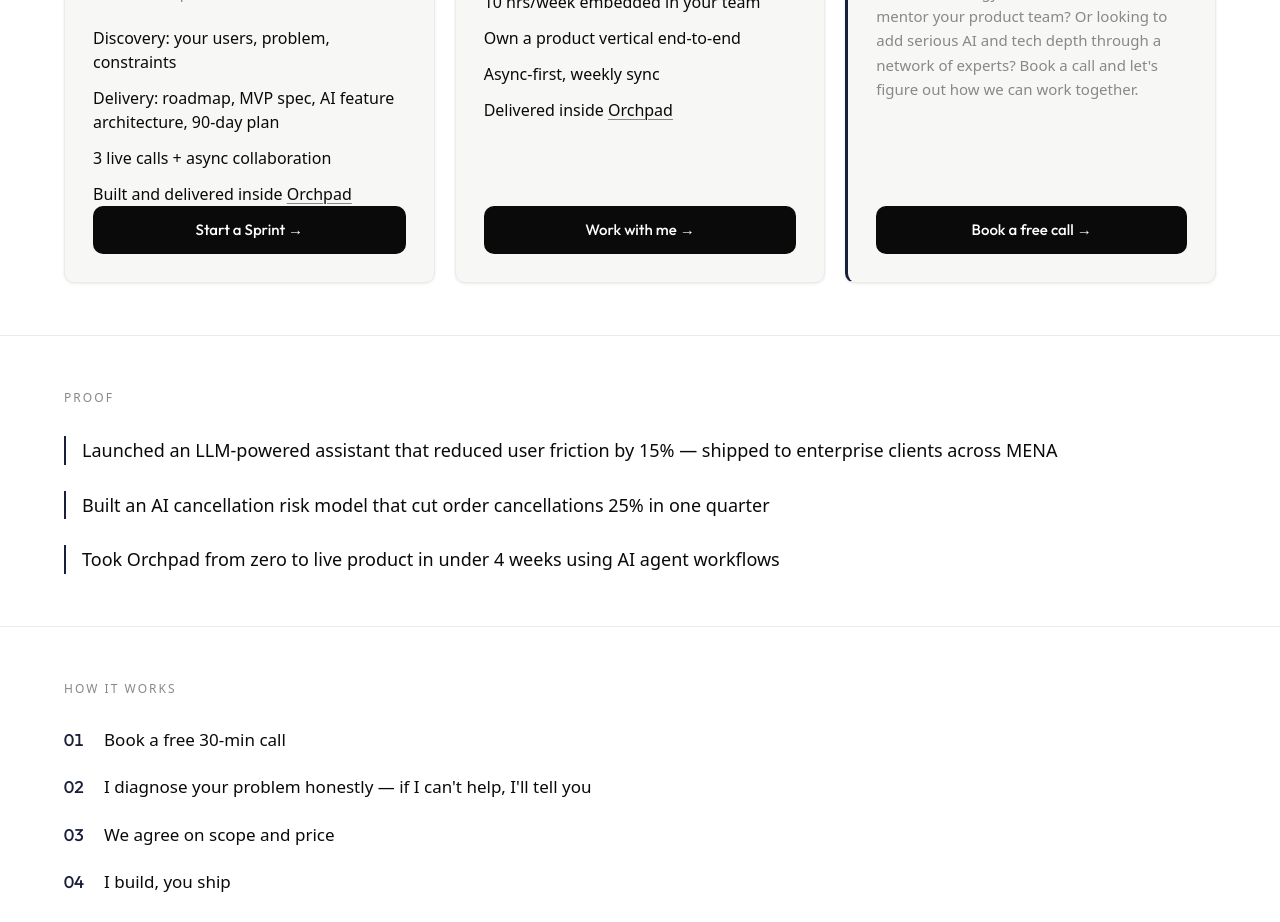
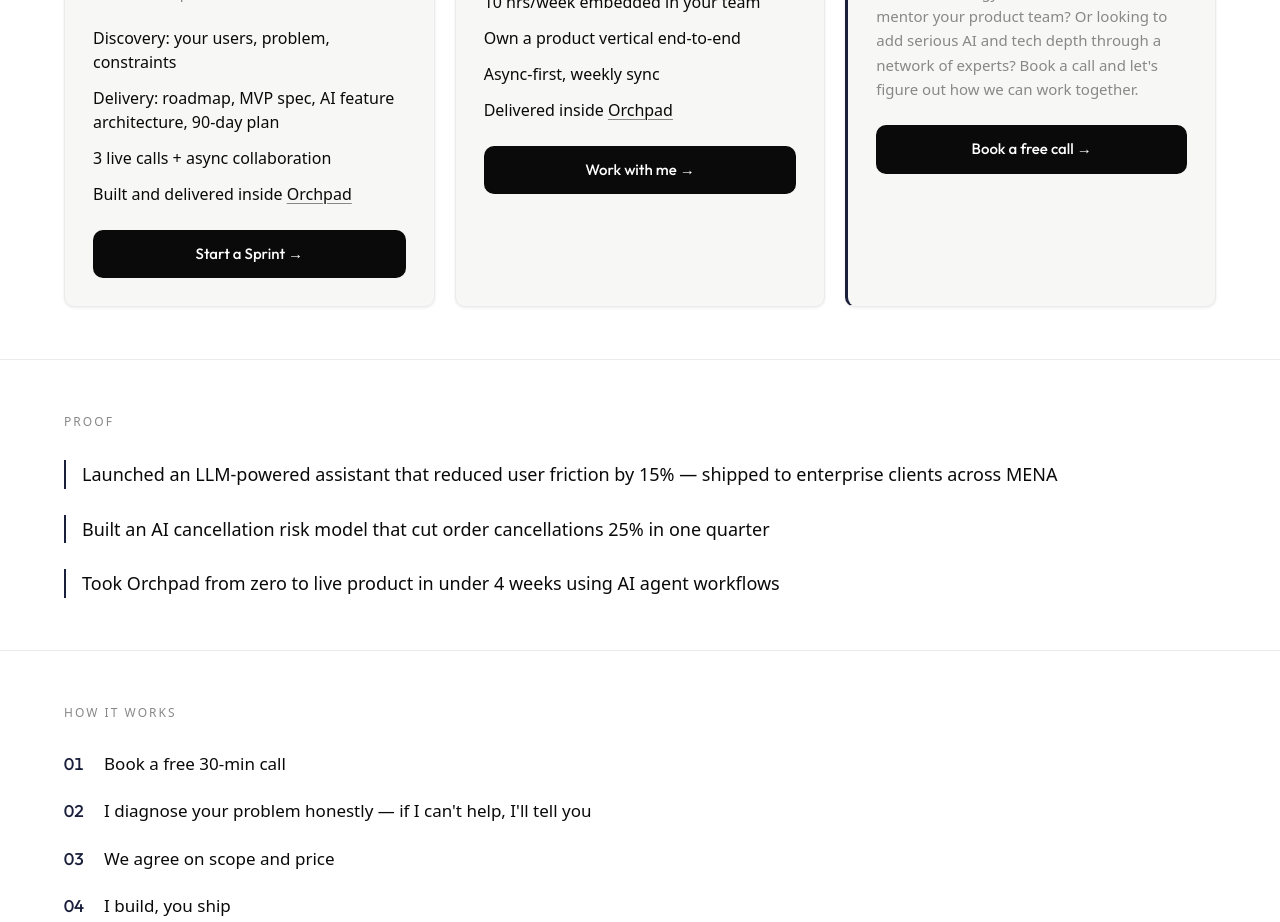
Before and after one commit to eslammahd/meetsam, a Next.js app: page / in a window 1280 px wide. Shown: the part 1300-2222 px from the top of the page. Built offline with nearby package versions, Linux system fonts and the light colour scheme.

Commit message:
Add margin-top to card CTA buttons

```diff
--- a/app/globals.css
+++ b/app/globals.css
@@ -299,7 +299,7 @@ section.section {
   width: 100%;
   align-items: center;
   justify-content: center;
-  margin-top: auto;
+  margin-top: 24px;
   padding: 12px 24px;
   background: var(--btn-bg);
   color: var(--btn-text);
```
